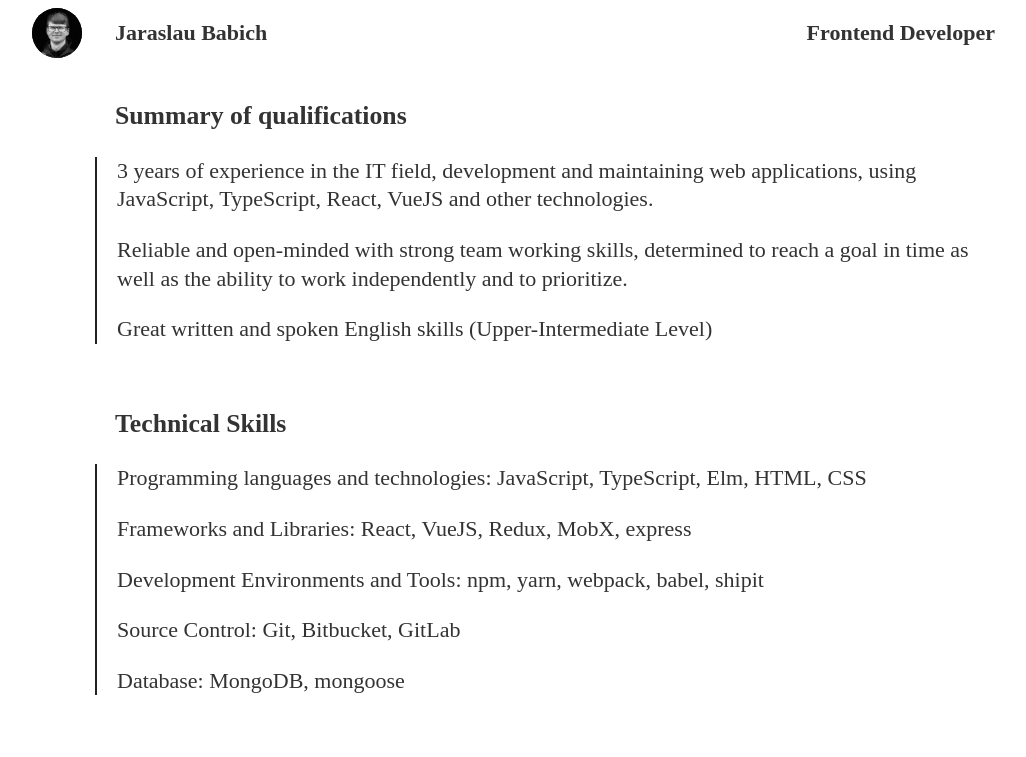
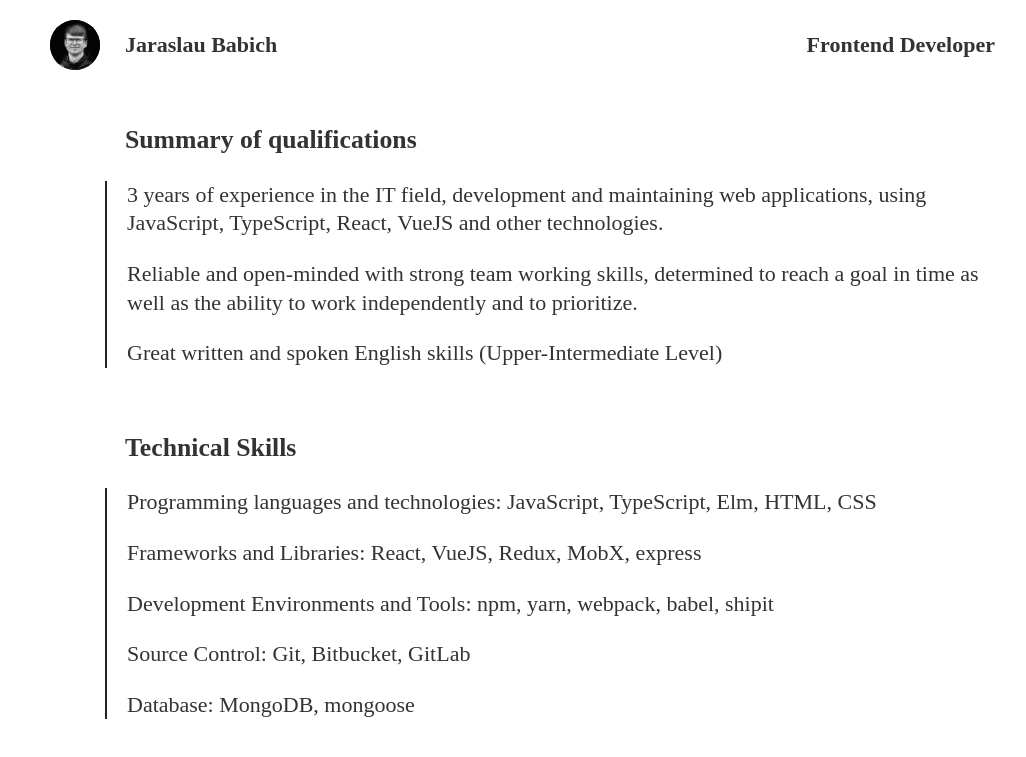
Before and after one commit to jbbch/jbbch.github.io, a plain HTML site: page index.html in a window 1280 px wide. Shown: the top 757 px of the page, without its empty margins (85-1111 px from the left). Drawn offline with Linux system fonts and the light colour scheme; a web font is replaced by a local one.

Commit message:
add responsive version

```diff
--- a/index.html
+++ b/index.html
@@ -14,10 +14,10 @@
   <header>
     <div class="photo-container">
       <img id="my-photo" class="photo" src="images/photo-min.jpg" alt="Jaraslau Babich photo" />
-      <label for="my-photo">Jaraslau Babich</label>
     </div>
     <div class="description-container">
-      Frontend Developer
+      <label for="my-photo" class="photo-label">Jaraslau Babich</label>
+      <span class="position">Frontend Developer</span>
     </div>
   </header>
   <section>
--- a/styles.css
+++ b/styles.css
@@ -15,34 +15,34 @@ body {
 }
 
 header {
+  padding-left: 10px;
   margin: 20px 20px 55px 20px;
+  min-height: 50px;
   display: flex;
   justify-content: space-between;
   background-color: #fff;
 }
 
 header .photo-container {
-  position: relative;
+  width: 20%;
+}
+
+header .description-container {
   display: flex;
-  align-items: center;
+  flex-direction: column;
+  flex-grow: 1;
 }
 
 header .photo {
-  position: absolute;
-  right: 185px;
-  height: 50px;
   width: 50px;
   border-radius: 50%;
   border: none;
   background-color: black;
 }
 
-header .description-container {
-  text-align: right;
-}
-
 section {
   margin-bottom: 65px;
+  padding-left: 10px;
 }
 
 section h3 {
@@ -55,9 +55,34 @@ section .section-content {
   border-left: 2px solid #222222;
 }
 
-
 section p {
   font-weight: normal;
   line-height: 1.3em;
   margin-bottom: 1em;
 }
+
+@media only screen and (min-width: 960px) {
+  header {
+    position: relative;
+  }
+
+  header .photo-container {
+    position: absolute;
+    left: -65px;
+  }
+
+  header .photo {
+    height: 50px;
+    width: 50px;
+    border-radius: 50%;
+    border: none;
+    background-color: black;
+  }
+
+  header .description-container {
+    display: flex;
+    justify-content: space-between;
+    flex-direction: row;
+    align-items: center;
+  }
+}
```
